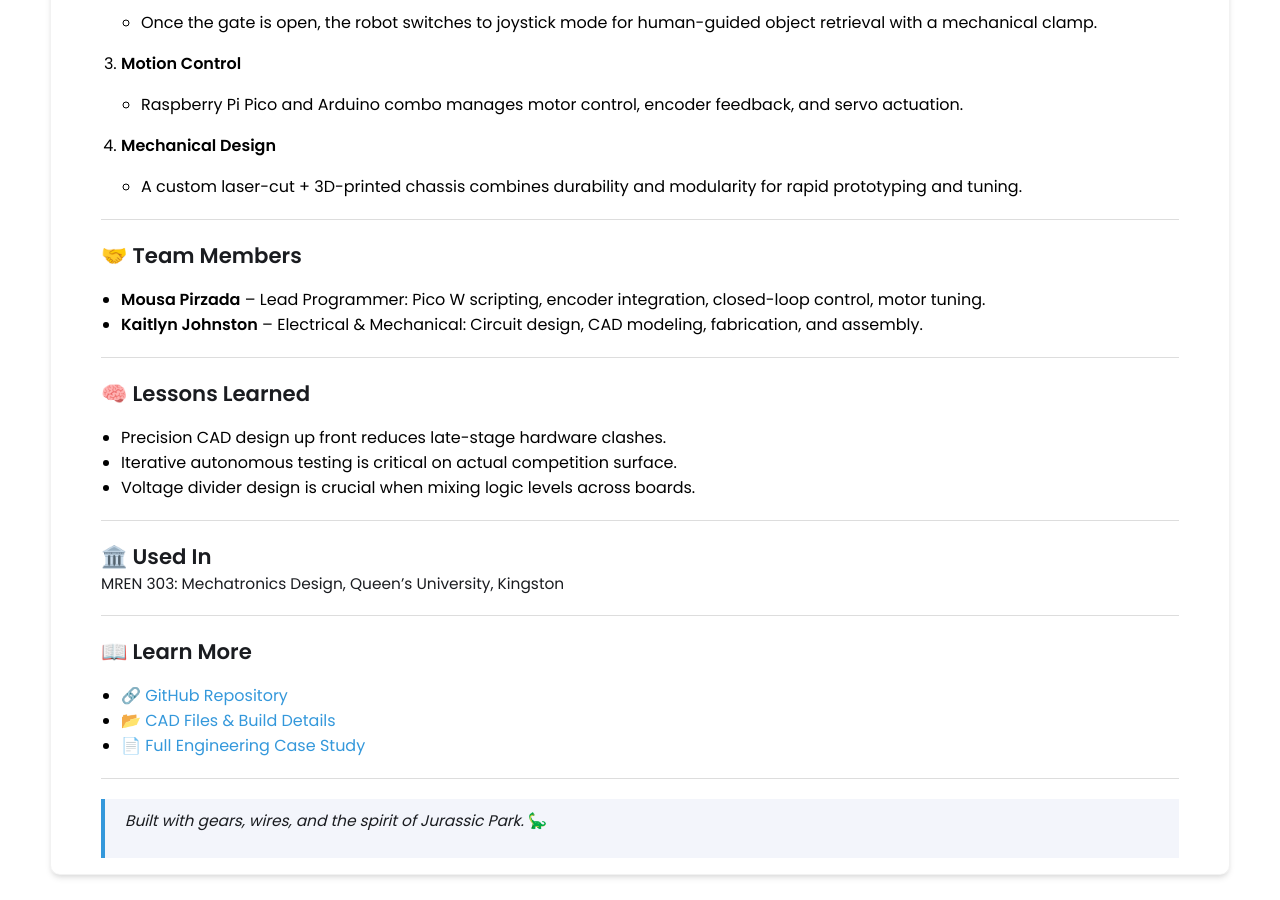
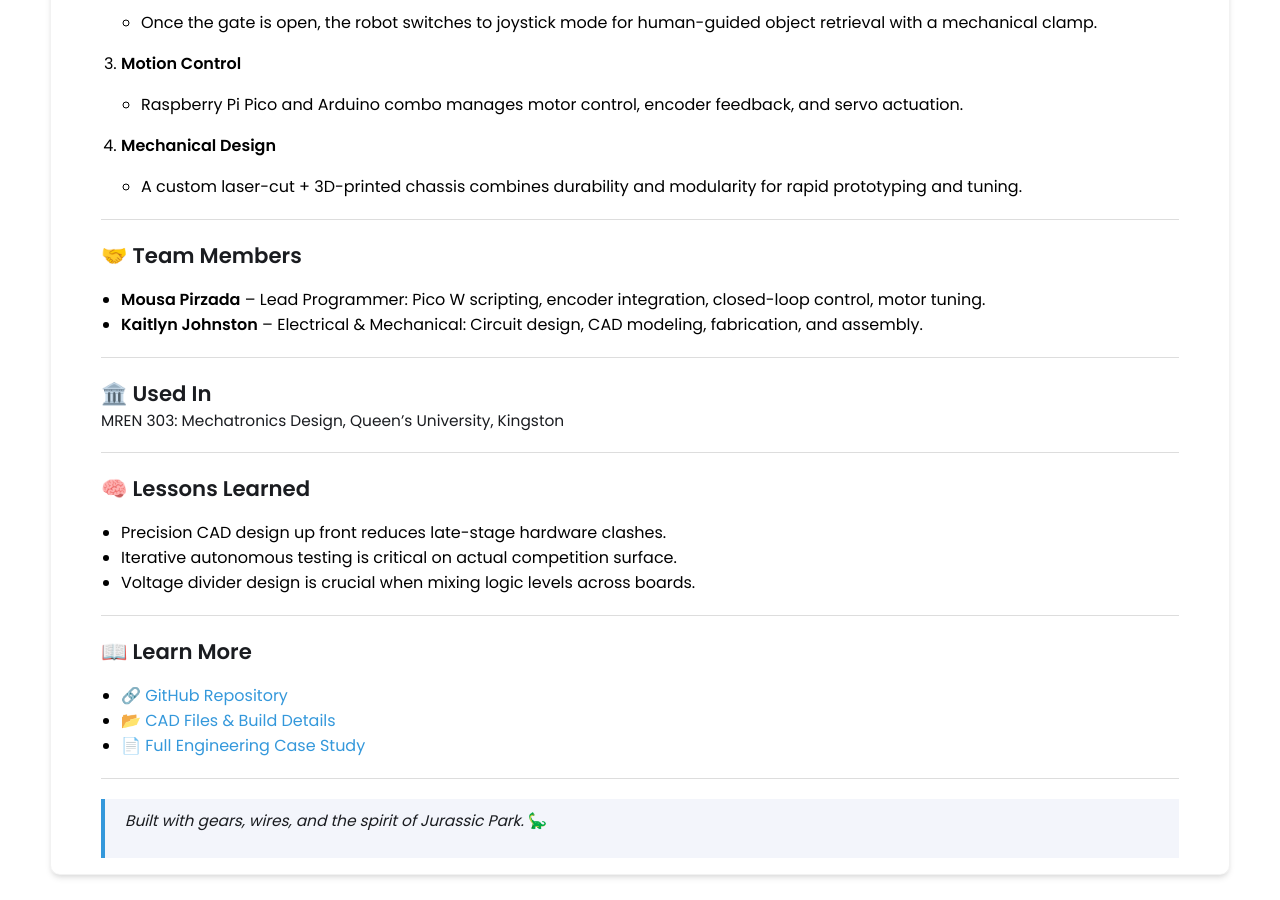
Before and after one commit to 20mup/20mup.github.io, a Jekyll site: the page built from _projects/jurassic-rescue-robot/index.md, in a window 1280 px wide and 900 px high, scrolled down 2753 px. Built offline with Jekyll 4.4.1, drawn with Linux system fonts in a browser that asks for light colours.

```diff
--- a/_projects/jurassic-rescue-robot/index.md
+++ b/_projects/jurassic-rescue-robot/index.md
@@ -97,16 +97,16 @@ A hybrid robot built for Queen’s University’s **Tronassic Park Competition**
 
 ---
 
+## 🏛️ Used In
+MREN 303: Mechatronics Design, Queen’s University, Kingston
+
+---
+
 ## 🧠 Lessons Learned
 
 - Precision CAD design up front reduces late-stage hardware clashes.
 - Iterative autonomous testing is critical on actual competition surface.
 - Voltage divider design is crucial when mixing logic levels across boards.
-
----
-
-## 🏛️ Used In
-MREN 303: Mechatronics Design, Queen’s University, Kingston
 
 ---
 
```
